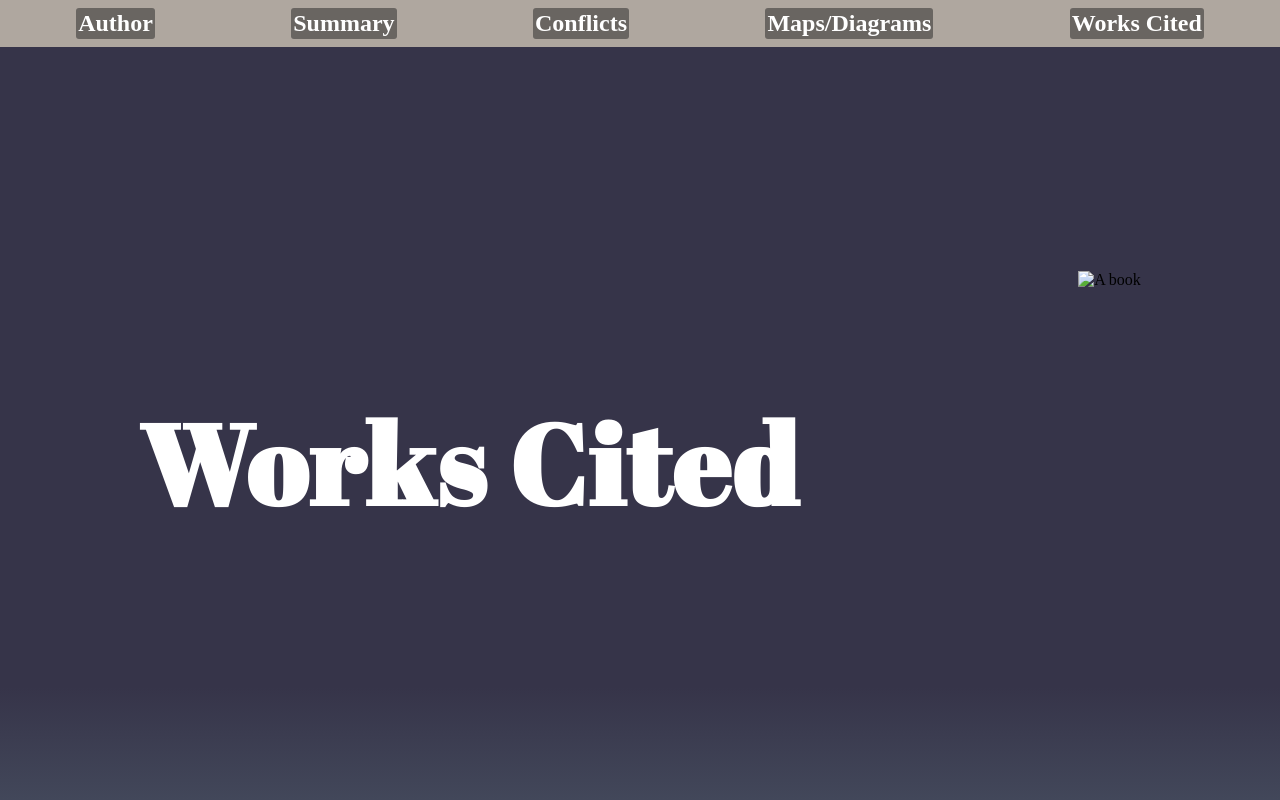
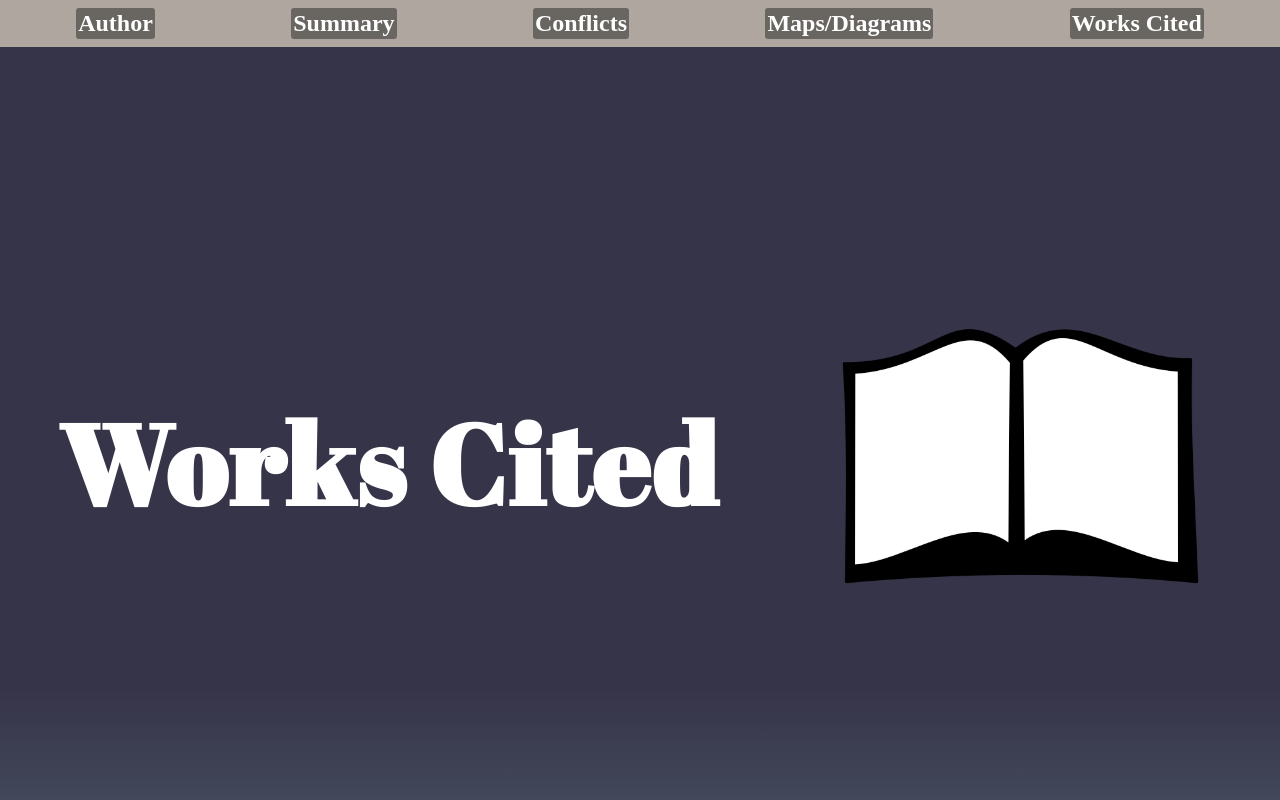
Before and after one commit to trollingtree54/trollingtree54.github.io, a plain HTML site: page workscited.html in a window 1280 px wide. Shown: the top 800 px of the page. Drawn offline with Linux system fonts and the light colour scheme; a web font is replaced by a local one.

Commit message:
Update workscited.html

```diff
--- a/workscited.html
+++ b/workscited.html
@@ -26,7 +26,7 @@
         </nav>
         <div class="content">
             <h1 id="citedText">Works Cited</h1>
-            <img src="imgs/bookClipart.png" alt="A book" id="book">
+            <img src="bookClipart.png" alt="A book" id="book">
         </div>
         <div class="transition">
         </div>
```
